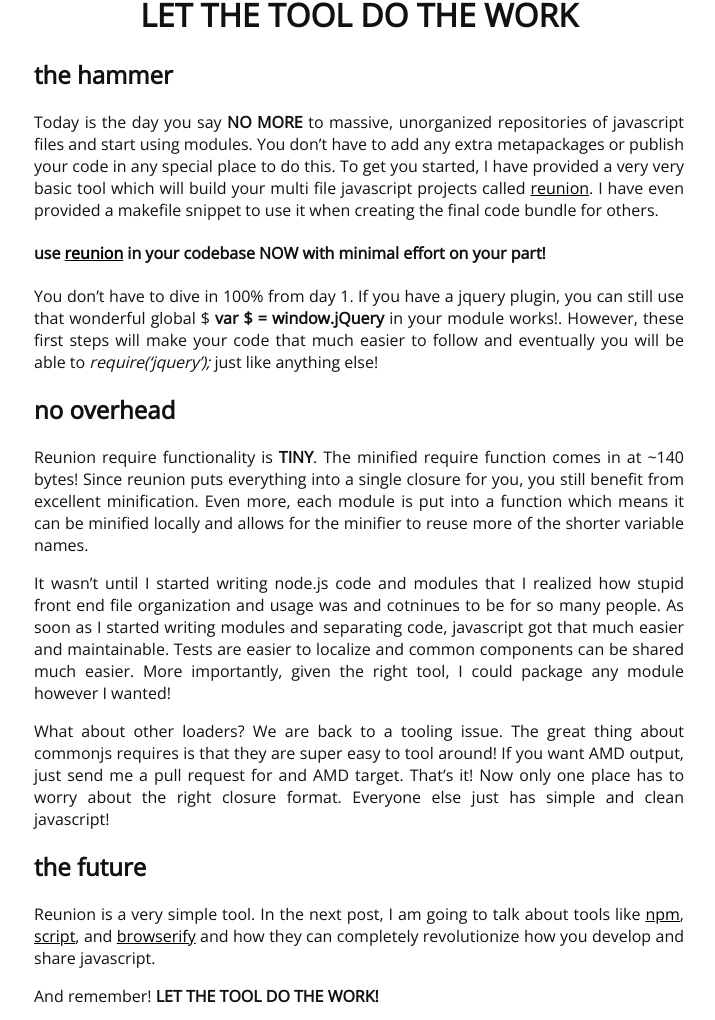
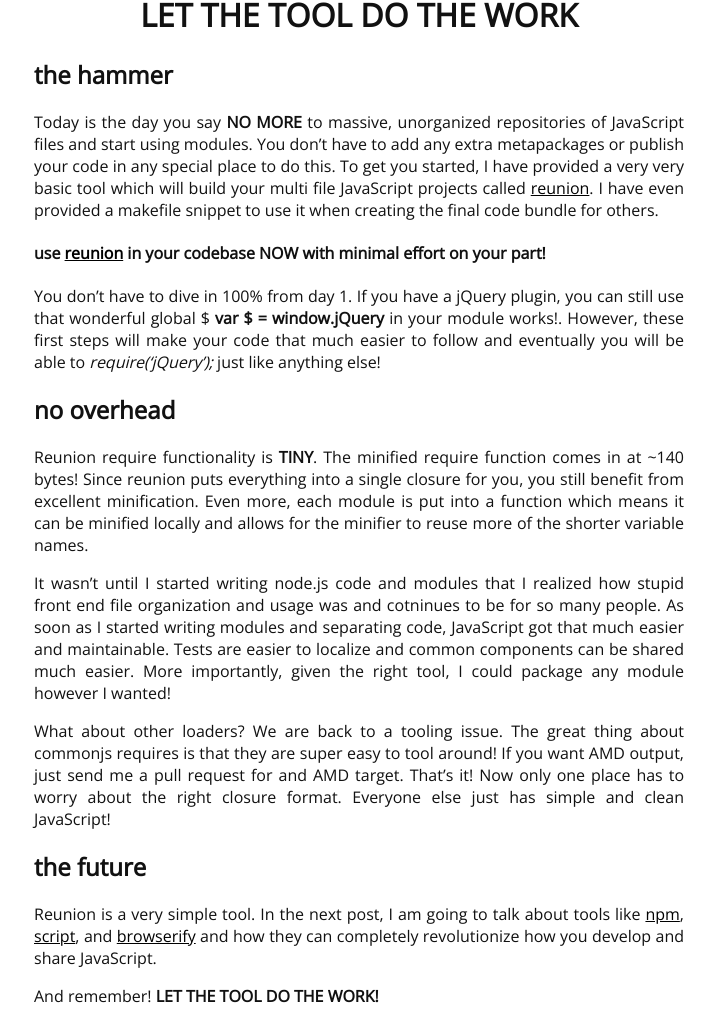
Before and after one commit to defunctzombie/defunctzombie.github.com, a Jekyll site: the page built from _posts/2012-12-13-the-copy-and-paste-virus.md, in a window 1280 px wide and 1400 px high, scrolled down 2061 px. Shown: the part 377-1397 px from the top of the window, without its empty margins (281-996 px from the left). Built offline with Jekyll 4.4.1, drawn with Linux system fonts in a browser that asks for light colours; nearby versions of some CDN libraries; some of the changed text lies outside the part shown.

```diff
--- a/_posts/2012-12-13-the-copy-and-paste-virus.md
+++ b/_posts/2012-12-13-the-copy-and-paste-virus.md
@@ -4,12 +4,12 @@ title: the copy & paste virus
 ---
 >If there is bad code, I will find it, and I will copy it.
 
-Years ago (long before the web 2.0 days) I wrote javascript. Then I stopped. These days, I again write a lot of javascript. Other people also write a lot of javascript and not a single day goes by that someone doesn't write some new jquery plugin or other interesting javascript client library. This is fantastic! All of these developers are solving their problems and sharing the solution with everyone else.
+Years ago (long before the web 2.0 days) I wrote JavaScript. Then I stopped. These days, I again write a lot of JavaScript. Other people also write a lot of JavaScript and not a single day goes by that someone doesn't write some new jQuery plugin or other interesting JavaScript client library. This is fantastic! All of these developers are solving their problems and sharing the solution with everyone else.
 
-However, when I look back on the javascript that I would see someone write years ago and the javascript I see being distributed today, I don't see much difference. Sure, some styles and html technologies are better, but I still see everyone delivering javascript which all looks like a variation of the following.
+However, when I look back on the JavaScript that I would see someone write years ago and the JavaScript I see being distributed today, I don't see much difference. Sure, some styles and html technologies are better, but I still see everyone delivering JavaScript which all looks like a variation of the following.
 
 {% highlight javascript %}
-(function(window) { // or $ depending if it is a jquery plugin
+(function(window) { // or $ depending if it is a jQuery plugin
     var run,
         out,
         find,
@@ -42,9 +42,9 @@ However, when I look back on the javascript that I would see someone write years
 
 That's it. One giant file full of code that self references, nests over and over and is contained within a closure just for fun! Why are we doing this? Do we (as developers) hate clarity? Do we enjoy writing a giant closure to do nothing?
 
-Think about how you write code and libraries in other languages. How often do you dump everything into a "mega" file. How often to do put all of it inside one single outer function *just cause*? **NEVER**, that is how often. In other languages you use *import*, *require*, *include*, etc.. so why do we continue to allow our javascript to look like unmaintainable shit? No module system.
+Think about how you write code and libraries in other languages. How often do you dump everything into a "mega" file. How often to do put all of it inside one single outer function *just cause*? **NEVER**, that is how often. In other languages you use *import*, *require*, *include*, etc.. so why do we continue to allow our JavaScript to look like unmaintainable shit? No module system.
 
-**WRONG!** There is **NO** reason. Javascript has a super simple module system and countless people are overlooking it! I am talking about the commonjs require system. Here is all you need to know about commonjs requires: They work, they require no language extensions, and they CAN do what you need. That's it. Everything else is a tooling and education problem. Period.
+**WRONG!** There is **NO** reason. JavaScript has a super simple module system and countless people are overlooking it! I am talking about the commonjs require system. Here is all you need to know about commonjs requires: They work, they require no language extensions, and they CAN do what you need. That's it. Everything else is a tooling and education problem. Period.
 
 ## commonjs intermission
 
@@ -52,7 +52,7 @@ Since not everyone is familiar with commonjs, let me do a super quick primer wit
 
 * every file is a module
 * everything in a file is private to the file unless explicitly exported
-* any valid javascript type can be exported through **module.exports**
+* any valid JavaScript type can be exported through **module.exports**
 * the **require** function is used to load a module
 
 That's it! Now all you have to do is move some of that code into a separate file and *require* it from your main file. Lets say I am writing a basic client library to do some stuff.
@@ -100,22 +100,22 @@ I am going to say that one more time, since I don't think enough people apprecia
 
 ## the hammer
 
-Today is the day you say **NO MORE** to massive, unorganized repositories of javascript files and start using modules. You don't have to add any extra metapackages or publish your code in any special place to do this. To get you started, I have provided a very very basic tool which will build your multi file javascript projects called [reunion](https://github.com/shtylman/reunion). I have even provided a makefile snippet to use it when creating the final code bundle for others.
+Today is the day you say **NO MORE** to massive, unorganized repositories of JavaScript files and start using modules. You don't have to add any extra metapackages or publish your code in any special place to do this. To get you started, I have provided a very very basic tool which will build your multi file JavaScript projects called [reunion](https://github.com/shtylman/reunion). I have even provided a makefile snippet to use it when creating the final code bundle for others.
 
 #### use [reunion](https://github.com/shtylman/reunion) in your codebase NOW with minimal effort on your part!
 
-You don't have to dive in 100% from day 1. If you have a jquery plugin, you can still use that wonderful global $ **var $ = window.jQuery** in your module works!. However, these first steps will make your code that much easier to follow and eventually you will be able to *require('jquery');* just like anything else!
+You don't have to dive in 100% from day 1. If you have a jQuery plugin, you can still use that wonderful global $ **var $ = window.jQuery** in your module works!. However, these first steps will make your code that much easier to follow and eventually you will be able to *require('jQuery');* just like anything else!
 
 ## no overhead
 
 Reunion require functionality is **TINY**. The minified require function comes in at ~140 bytes! Since reunion puts everything into a single closure for you, you still benefit from excellent minification. Even more, each module is put into a function which means it can be minified locally and allows for the minifier to reuse more of the shorter variable names.
 
-It wasn't until I started writing node.js code and modules that I realized how stupid front end file organization and usage was and cotninues to be for so many people. As soon as I started writing modules and separating code, javascript got that much easier and maintainable. Tests are easier to localize and common components can be shared much easier. More importantly, given the right tool, I could package any module however I wanted!
+It wasn't until I started writing node.js code and modules that I realized how stupid front end file organization and usage was and cotninues to be for so many people. As soon as I started writing modules and separating code, JavaScript got that much easier and maintainable. Tests are easier to localize and common components can be shared much easier. More importantly, given the right tool, I could package any module however I wanted!
 
-What about other loaders? We are back to a tooling issue. The great thing about commonjs requires is that they are super easy to tool around! If you want AMD output, just send me a pull request for and AMD target. That's it! Now only one place has to worry about the right closure format. Everyone else just has simple and clean javascript!
+What about other loaders? We are back to a tooling issue. The great thing about commonjs requires is that they are super easy to tool around! If you want AMD output, just send me a pull request for and AMD target. That's it! Now only one place has to worry about the right closure format. Everyone else just has simple and clean JavaScript!
 
 ## the future
 
-Reunion is a very simple tool. In the next post, I am going to talk about tools like [npm](http://npmjs.org), [script](https://github.com/shtylman/node-script), and [browserify](https://github.com/substack/node-browserify) and how they can completely revolutionize how you develop and share javascript.
+Reunion is a very simple tool. In the next post, I am going to talk about tools like [npm](http://npmjs.org), [script](https://github.com/shtylman/node-script), and [browserify](https://github.com/substack/node-browserify) and how they can completely revolutionize how you develop and share JavaScript.
 
 And remember! **LET THE TOOL DO THE WORK!**
```
